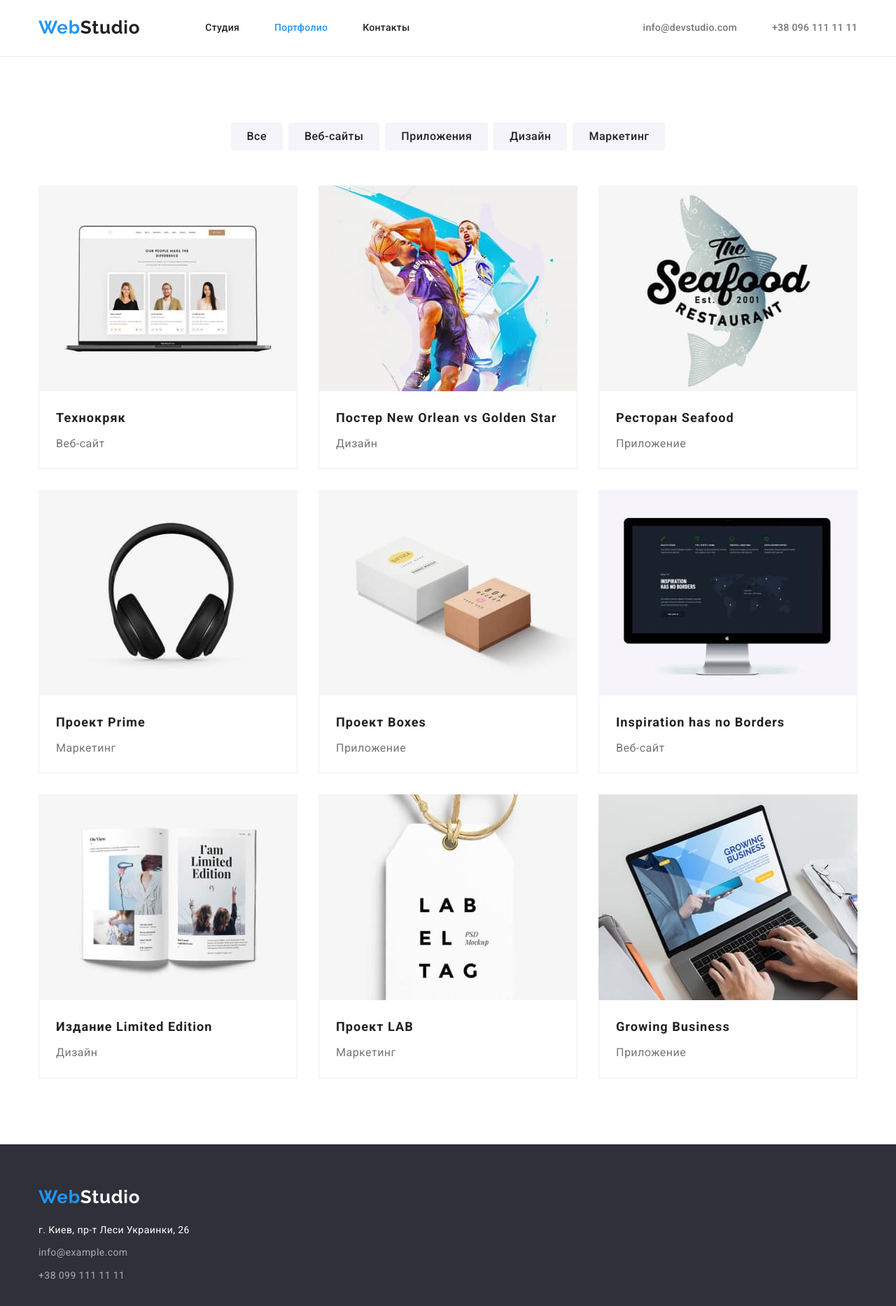
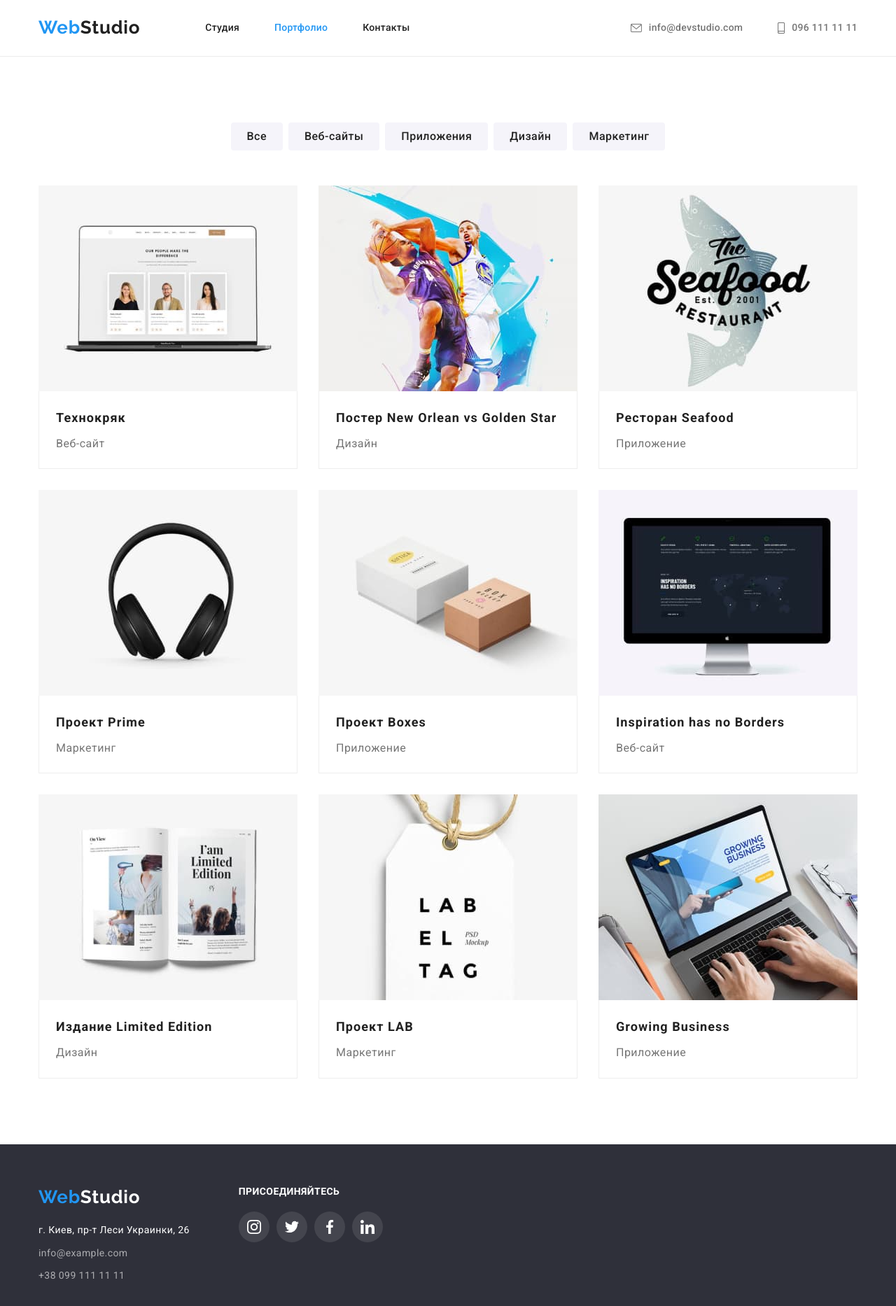
Before and after one commit to AllaYukhym/goit-markup-hw-04, a plain HTML site: page portfolio.html in a window 1280 px wide. Shown: the whole page at 70% size. Drawn offline with nearby package versions, Linux system fonts and the light colour scheme.

Commit message:
adding icon to header

```diff
--- a/css/styles.css
+++ b/css/styles.css
@@ -91,16 +91,13 @@ p {
 
 /* ----------------------Navigation-------------------------- */
 .main-nav,
-.header .container {
+.header .container,
+.site-nav {
   display: flex;
   align-items: center;
 }
 
 .site-nav {
-  display: flex;
-}
-
-.main-nav .site-nav {
   margin-left: 93px;
 }
 
@@ -130,6 +127,22 @@ p {
 
 .item-contacts + .item-contacts {
   margin-left: 50px;
+}
+
+.item-contacts .mail,
+.item-contacts .tel {
+  display: flex;
+  align-content: center;
+  justify-content: center;
+}
+
+.header-icon {
+  margin-right: 10px;
+  fill: currentColor;
+}
+
+.mail .header-icon {
+  align-self: center;
 }
 
 .site-nav .mail,
@@ -372,7 +385,7 @@ p {
   height: 100%;
   display: flex;
   justify-content: center;
-  align-content: center;
+  align-items: center;
   border: 1px solid var(--icon-color);
   fill: var(--icon-color);
   border-radius: 4px;
@@ -385,6 +398,10 @@ p {
 }
 
 /* ------------------------------Footer-------------------------------------- */
+.footer .container {
+  display: flex;
+}
+
 .footer {
   padding-top: 60px;
   padding-bottom: 60px;
@@ -437,6 +454,12 @@ p {
   color: var(--mail-tel-color);
 }
 
+.footer-adress {
+  margin-right: 70px;
+}
+.footer-wrap {
+  align-items: baseline;
+}
 .footer-title {
   margin-bottom: 20px;
 
@@ -449,6 +472,7 @@ p {
 .footer-soc-list {
   display: flex;
   justify-content: center;
+  align-items: baseline;
 }
 
 .footer-soc-item + .footer-soc-item {
--- a/portfolio.html
+++ b/portfolio.html
@@ -34,11 +34,22 @@
           </ul>
         </nav>
         <ul class="site-nav list">
+          <!--mail-icon-->
           <li class="item-contacts">
-            <a href="mailto:info@devstudio.com" class="link mail">info@devstudio.com</a>
+            <a href="mailto:info@devstudio.com" class="mail link">
+              <svg class="header-icon" width="16" height="12">
+                <use href="./images/icons.svg#icon-envelope-hover"></use></svg
+              >info@devstudio.com
+            </a>
           </li>
+          <!--tel-icon-->
           <li class="item-contacts">
-            <a href="tel:+380961111111" class="link tel"> +38 096 111 11 11</a>
+            <a href="tel:+380961111111" class="tel link"
+              ><svg class="header-icon" width="10" height="16">
+                <use href="./images/icons.svg#icon-smartphone"></use>
+              </svg>
+              096 111 11 11</a
+            >
           </li>
         </ul>
       </div>
@@ -146,6 +157,7 @@
     <!------Footer----------->
     <footer class="footer">
       <div class="container">
+        <div class="footer-adress">
           <a href="" lang="en" class="link logo"><span>Web</span>Studio</a>
           <address>
             <ul class="list list-footer">
@@ -157,6 +169,37 @@
             </ul>
           </address>
           </div>
+          <div class="footer-wrap">
+            <p class="footer-title">присоединяйтесь</p>
+            <ul class="footer-soc-list list">
+              <li class="footer-soc-item">
+                <a href="" class="footer-soc-link link"
+                  ><svg class="team-soc-icon" width="20" height="20">
+                    <use href="./images/icons.svg#icon-instagram"></use></svg
+                ></a>
+              </li>
+              <li class="footer-soc-item">
+                <a href="" class="footer-soc-link link"
+                  ><svg class="footer-soc-icon" width="20" height="20">
+                    <use href="./images/icons.svg#icon-twitter"></use></svg
+                ></a>
+              </li>
+              <li class="footer-soc-item">
+                <a href="" class="footer-soc-link link"
+                  ><svg class="team-soc-icon" width="20" height="20">
+                    <use href="./images/icons.svg#icon-facebook"></use></svg
+                ></a>
+              </li>
+              <li class="footer-soc-item">
+                <a href="" class="footer-soc-link link"
+                  ><svg class="team-soc-icon" width="20" height="20">
+                    <use href="./images/icons.svg#icon-linkedin"></use></svg
+                ></a>
+              </li>
+            </ul>
+          </div>
+        </div>
+      </div>
     </footer>
   </body>
 </html>
```
Also changed, not shown: index.html (+69 -28 lines). Lines whose indentation alone changed are shown as unchanged.
